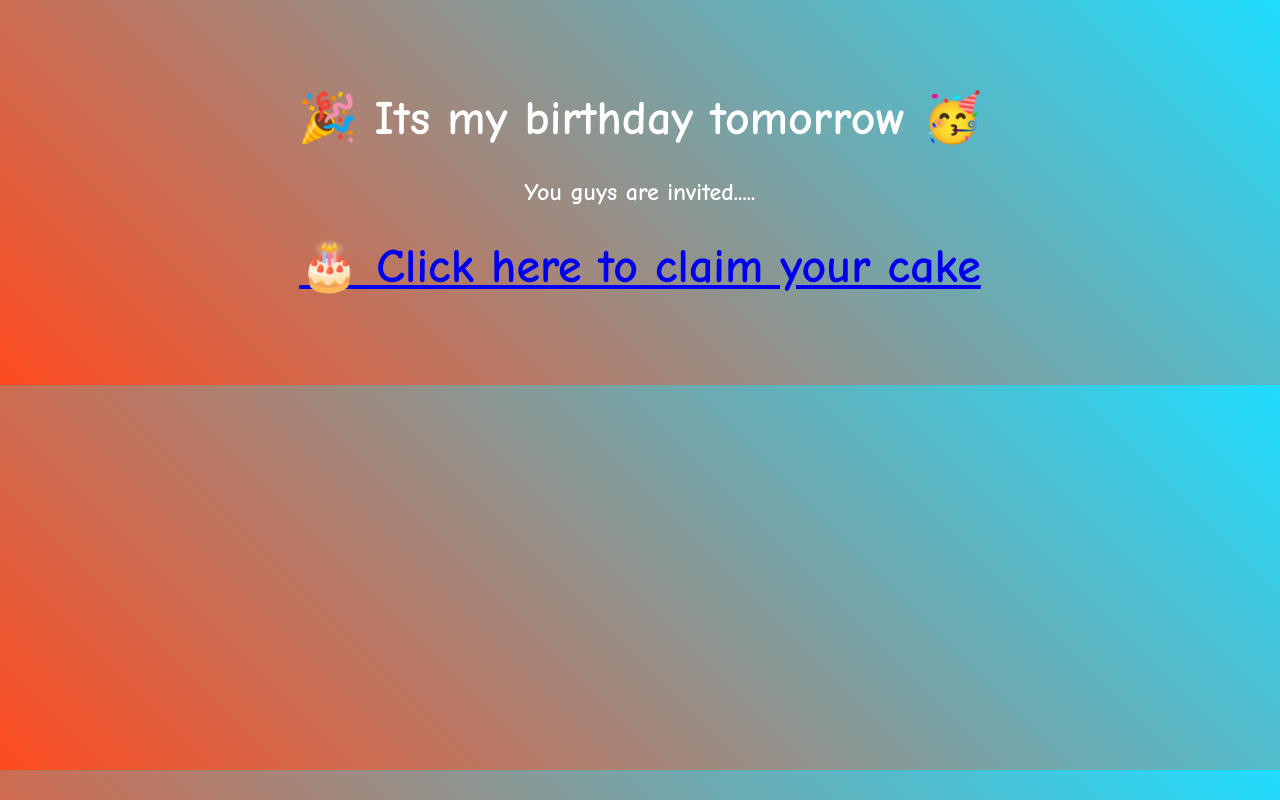
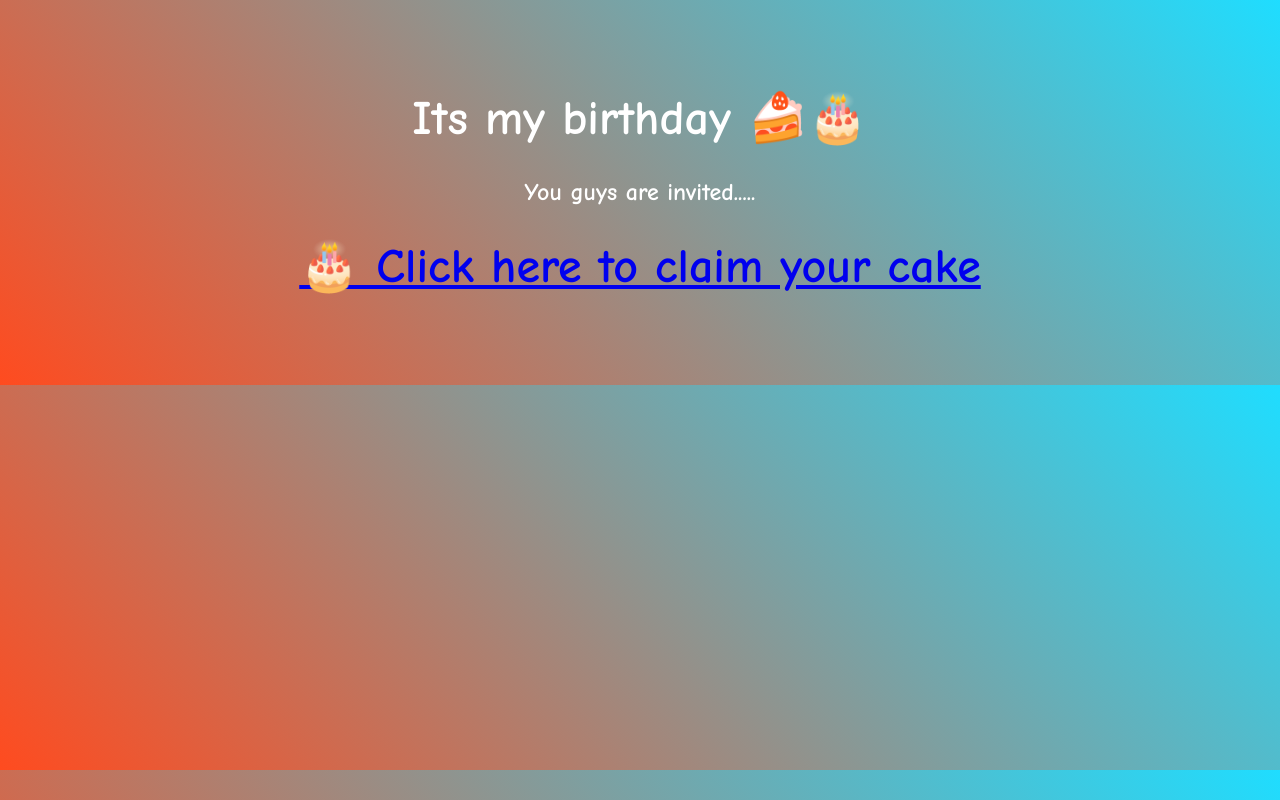
Before and after one commit to bratAR/cake, a plain HTML site: page index.html in a window 1280 px wide. Drawn offline with Linux system fonts and the light colour scheme.

Commit message:
Update index.html

```diff
--- a/index.html
+++ b/index.html
@@ -14,7 +14,7 @@
   </style>
 </head>
 <body>
-  <h1>🎉 Its my birthday tomorrow 🥳</h1>
+  <h1> Its my birthday 🍰🎂</h1>
   <p><h2>You guys are invited.....</h2></p>
   <a href="candle.html"><h1> 🎂 Click here to claim your cake</h1></a>
   </body>
```
